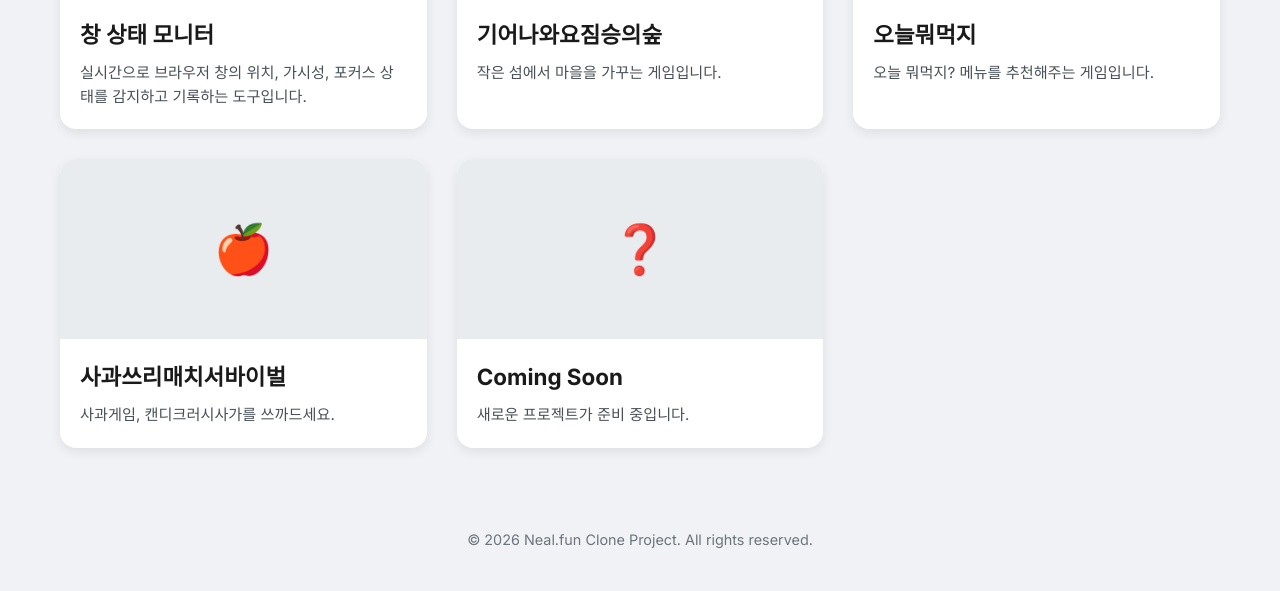
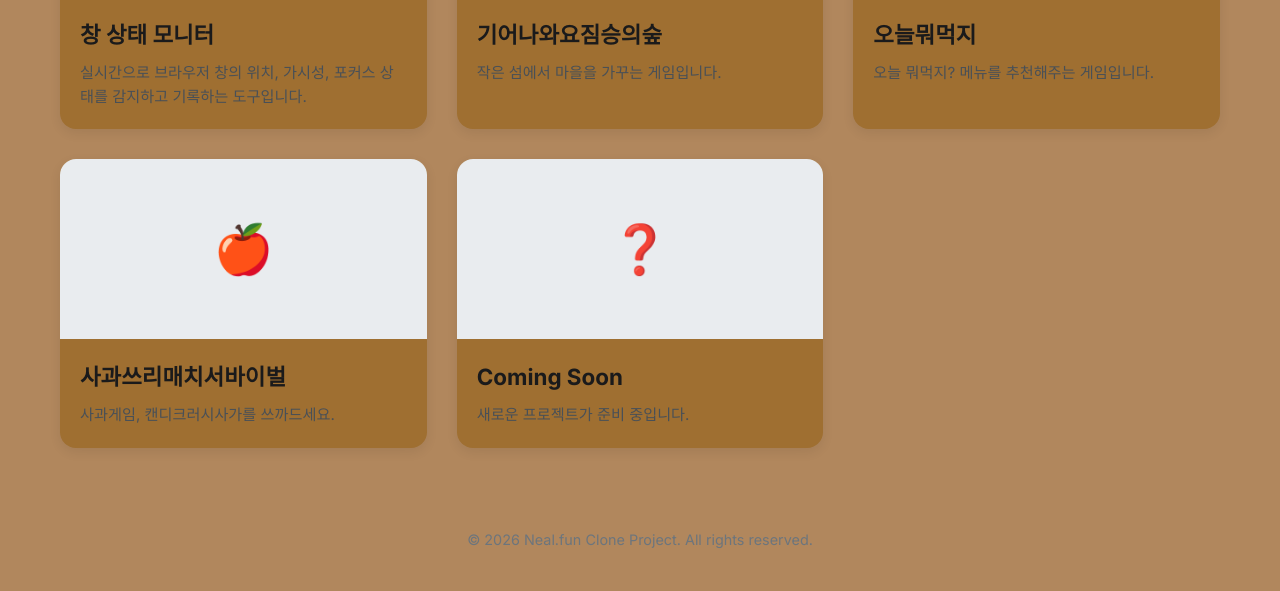
Before and after one commit to parkjaeshin/toybox, a plain HTML site: page index.html in a window 1280 px wide. Shown: the part 804-1395 px from the top of the page. Drawn offline with Linux system fonts and the light colour scheme.

Commit message:
ㅇㅇ
ㅇㅇ

```diff
--- a/style.css
+++ b/style.css
@@ -1,8 +1,8 @@
 @import url('https://fonts.googleapis.com/css2?family=Inter:wght@400;500;700&display=swap');
 
 :root {
-    --bg-color: #f0f2f5;
-    --card-bg: #ffffff;
+    --bg-color: #b1875d;
+    --card-bg: #9f6f31;
     --text-color: #1a1a1b;
     --accent-color: #007bff;
     --shadow: 0 4px 12px rgba(0, 0, 0, 0.08);
@@ -28,7 +28,7 @@ header {
     text-align: center;
     padding: 60px 20px;
     background: linear-gradient(135deg, #ffffff 0%, #e9ecef 100%);
-    border-bottom: 1px solid rgba(0,0,0,0.05);
+    border-bottom: 1px solid rgba(0, 0, 0, 0.05);
 }
 
 header h1 {
@@ -116,6 +116,7 @@ footer {
     header h1 {
         font-size: 2.2rem;
     }
+
     .grid {
         grid-template-columns: 1fr;
     }
```
